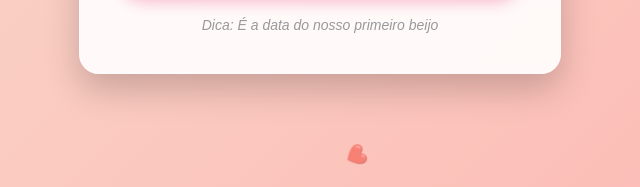
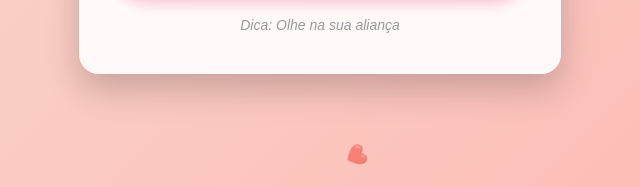
Before and after one commit to PedroGabe310/ola, a plain HTML site: page index.html in a window 1280 px wide. Shown: the part 561-748 px from the top of the page, 320-960 px from the left. Drawn offline with Linux system fonts and the light colour scheme.

Commit message:
Update index.html
Ajuste "DICA"

```diff
--- a/index.html
+++ b/index.html
@@ -23,7 +23,7 @@
                 <button type="submit" class="love-btn">Acessar <i class="fas fa-heart"></i></button>
             </form>
 
-            <div class="hint">Dica: É a data do nosso primeiro beijo</div>
+            <div class="hint">Dica: Olhe na sua aliança</div>
         </div>
     </div>
 
```
